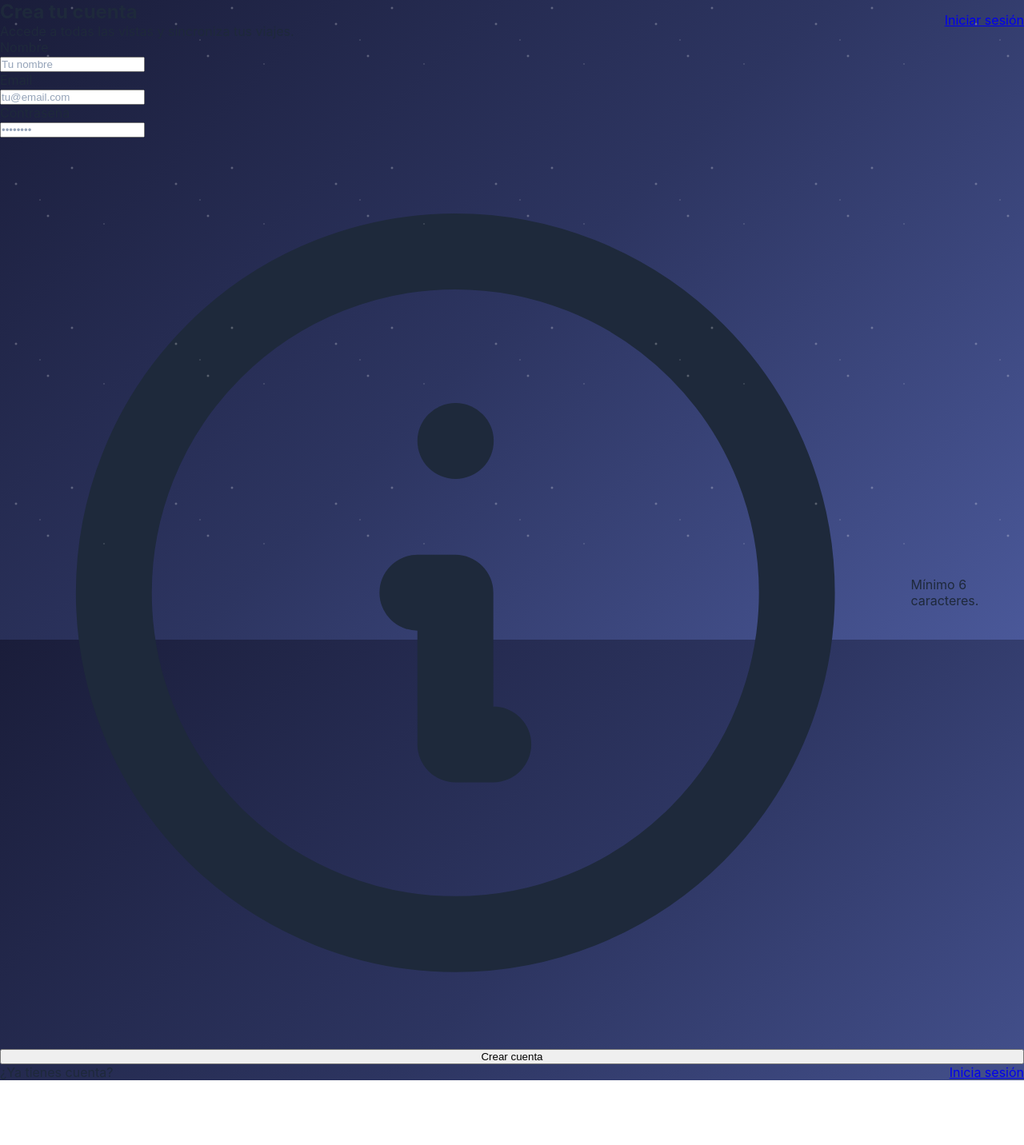
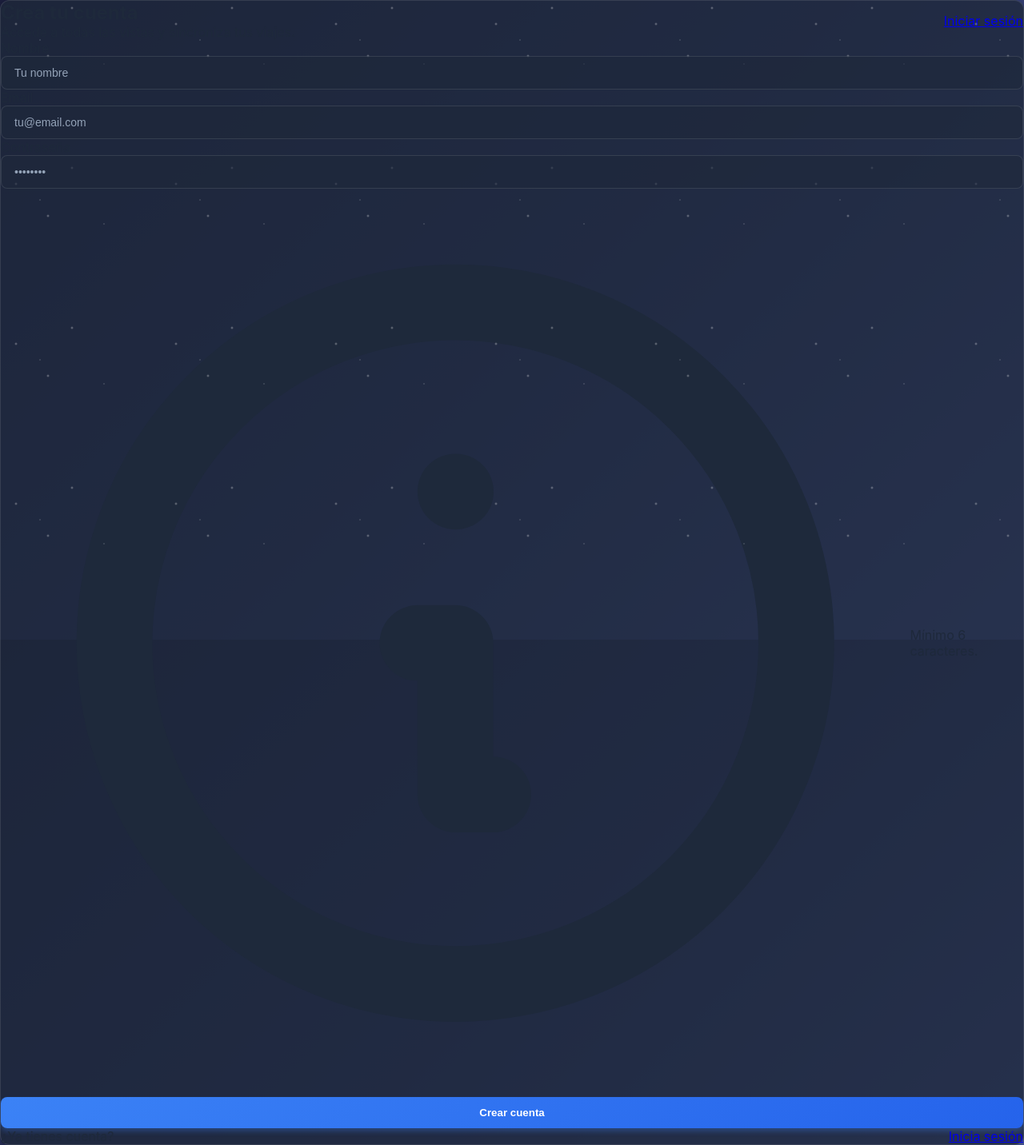
Before and after one commit to coki123456/travel_app, a Next.js app: page /register in a window 1280 px wide. Shown: the whole page at 80% size. Before the commit the page ends 1351 px from the top, so only its background shows below. Built offline with nearby package versions, Linux system fonts and the light colour scheme.

Commit message:
Update globals.css

```diff
--- a/app/globals.css
+++ b/app/globals.css
@@ -145,3 +145,118 @@ button:hover {
 button:active {
   transform: translateY(0);
 }
+
+/* Utility Classes */
+.page-shell {
+  max-width: 1400px;
+  margin: 0 auto;
+}
+
+.glass-panel {
+  background: rgba(30, 41, 59, 0.6);
+  backdrop-filter: blur(10px);
+  border: 1px solid rgba(255, 255, 255, 0.1);
+  border-radius: 16px;
+  box-shadow: 0 4px 6px rgba(0, 0, 0, 0.1);
+}
+
+.card-elevated {
+  background: rgba(30, 41, 59, 0.8);
+  border: 1px solid rgba(255, 255, 255, 0.1);
+  border-radius: 12px;
+  box-shadow: 0 2px 4px rgba(0, 0, 0, 0.1);
+}
+
+.gradient-text {
+  background: linear-gradient(135deg, #60a5fa 0%, #a78bfa 100%);
+  -webkit-background-clip: text;
+  background-clip: text;
+  -webkit-text-fill-color: transparent;
+}
+
+.animate-in {
+  animation: fadeIn 0.3s ease-out;
+}
+
+.input {
+  width: 100%;
+  padding: 0.75rem 1rem;
+  background: rgba(30, 41, 59, 0.6);
+  border: 1px solid rgba(255, 255, 255, 0.1);
+  border-radius: 8px;
+  color: #f1f5f9;
+  font-size: 0.875rem;
+  transition: all 0.2s;
+}
+
+.input:focus {
+  outline: none;
+  border-color: rgba(96, 165, 250, 0.5);
+  background: rgba(30, 41, 59, 0.8);
+  box-shadow: 0 0 0 3px rgba(96, 165, 250, 0.1);
+}
+
+.btn-primary {
+  padding: 0.75rem 1.5rem;
+  background: linear-gradient(135deg, #3b82f6 0%, #2563eb 100%);
+  color: white;
+  font-weight: 600;
+  border-radius: 8px;
+  border: none;
+  cursor: pointer;
+  transition: all 0.2s;
+  box-shadow: 0 4px 6px rgba(59, 130, 246, 0.3);
+}
+
+.btn-primary:hover {
+  transform: translateY(-2px);
+  box-shadow: 0 6px 12px rgba(59, 130, 246, 0.4);
+}
+
+.card {
+  background: rgba(30, 41, 59, 0.6);
+  border: 1px solid rgba(255, 255, 255, 0.1);
+  border-radius: 12px;
+  padding: 1rem;
+}
+
+.btn-secondary {
+  display: inline-flex;
+  align-items: center;
+  gap: 0.375rem;
+  padding: 0.5rem 1rem;
+  background: rgba(51, 65, 85, 0.6);
+  border: 1px solid rgba(255, 255, 255, 0.1);
+  border-radius: 8px;
+  color: #cbd5e1;
+  font-weight: 600;
+  font-size: 0.875rem;
+  cursor: pointer;
+  transition: all 0.2s;
+}
+
+.btn-secondary:hover {
+  background: rgba(51, 65, 85, 0.8);
+  border-color: rgba(255, 255, 255, 0.2);
+  transform: translateY(-1px);
+}
+
+.textarea {
+  width: 100%;
+  padding: 0.75rem 1rem;
+  background: rgba(30, 41, 59, 0.6);
+  border: 1px solid rgba(255, 255, 255, 0.1);
+  border-radius: 8px;
+  color: #f1f5f9;
+  font-size: 0.875rem;
+  font-family: inherit;
+  resize: vertical;
+  transition: all 0.2s;
+}
+
+.textarea:focus {
+  outline: none;
+  border-color: rgba(96, 165, 250, 0.5);
+  background: rgba(30, 41, 59, 0.8);
+  box-shadow: 0 0 0 3px rgba(96, 165, 250, 0.1);
+}
```
